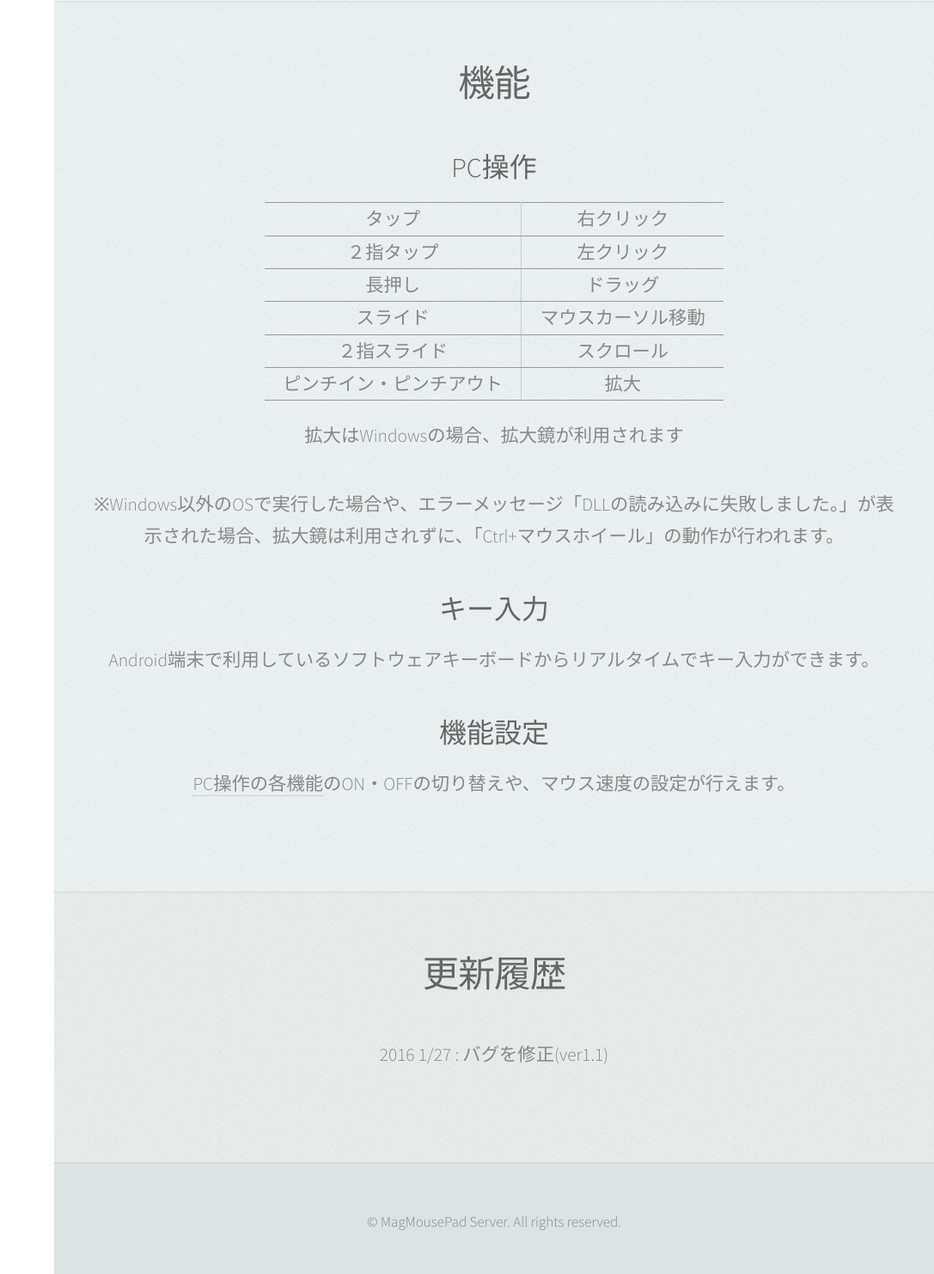
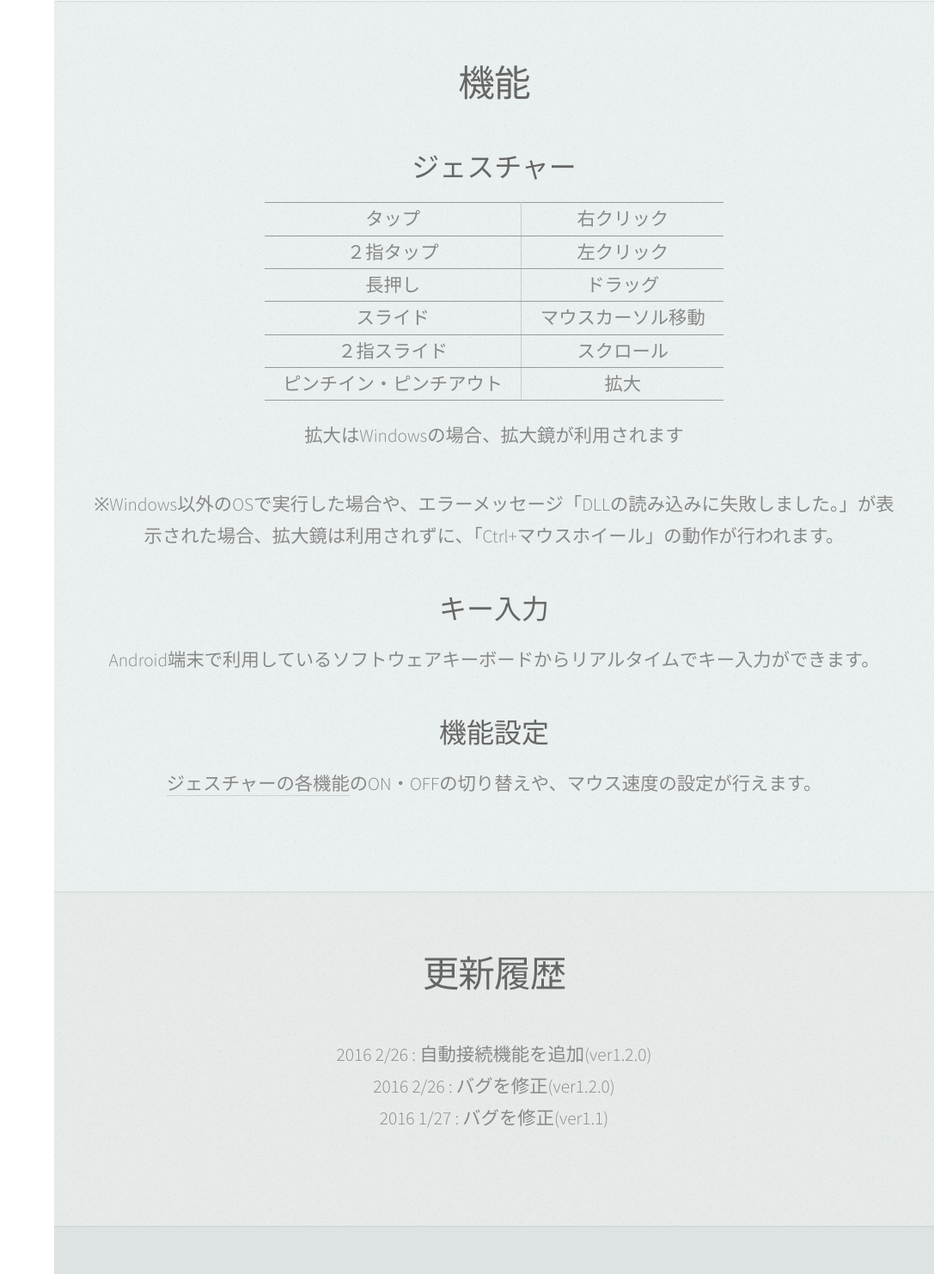
Before and after one commit to software-okiba/magmousepad, a plain HTML site: page index.html in a window 1280 px wide. Shown: the part 1542-3024 px from the top of the page at 86% size, without its empty margins (193-1280 px from the left). Drawn offline with Linux system fonts and the light colour scheme.

Commit message:
no message

```diff
--- a/index.html
+++ b/index.html
@@ -100,7 +100,7 @@
 							<header>
 								<h2>機能</h2>
 							</header>
-							<h3 id="pc_action">PC操作</h3>
+							<h3 id="pc_action">ジェスチャー</h3>
 							<table class="action_table">
 								<tr>
 									<th class="acname_td">タップ</th>
@@ -132,7 +132,7 @@
 							<h3>キー入力</h3>
 							<p>Android端末で利用しているソフトウェアキーボードからリアルタイムでキー入力ができます。</p>
 							<h3>機能設定</h3>
-							<p><a href="#pc_action" class="scrolly">PC操作の各機能</a>のON・OFFの切り替えや、マウス速度の設定が行えます。</p>
+							<p><a href="#pc_action" class="scrolly">ジェスチャーの各機能</a>のON・OFFの切り替えや、マウス速度の設定が行えます。</p>
 						</div>
 					</section>
 
@@ -143,6 +143,8 @@
 							<h2>更新履歴</h2>
 						</header>
 						<ul>
+							<li>2016 2/26 : 自動接続機能を追加(ver1.2.0)</li>
+							<li>2016 2/26 : バグを修正(ver1.2.0)</li>
 							<li>2016 1/27 : バグを修正(ver1.1)</li>
 						</ul>
 					</div>
```
